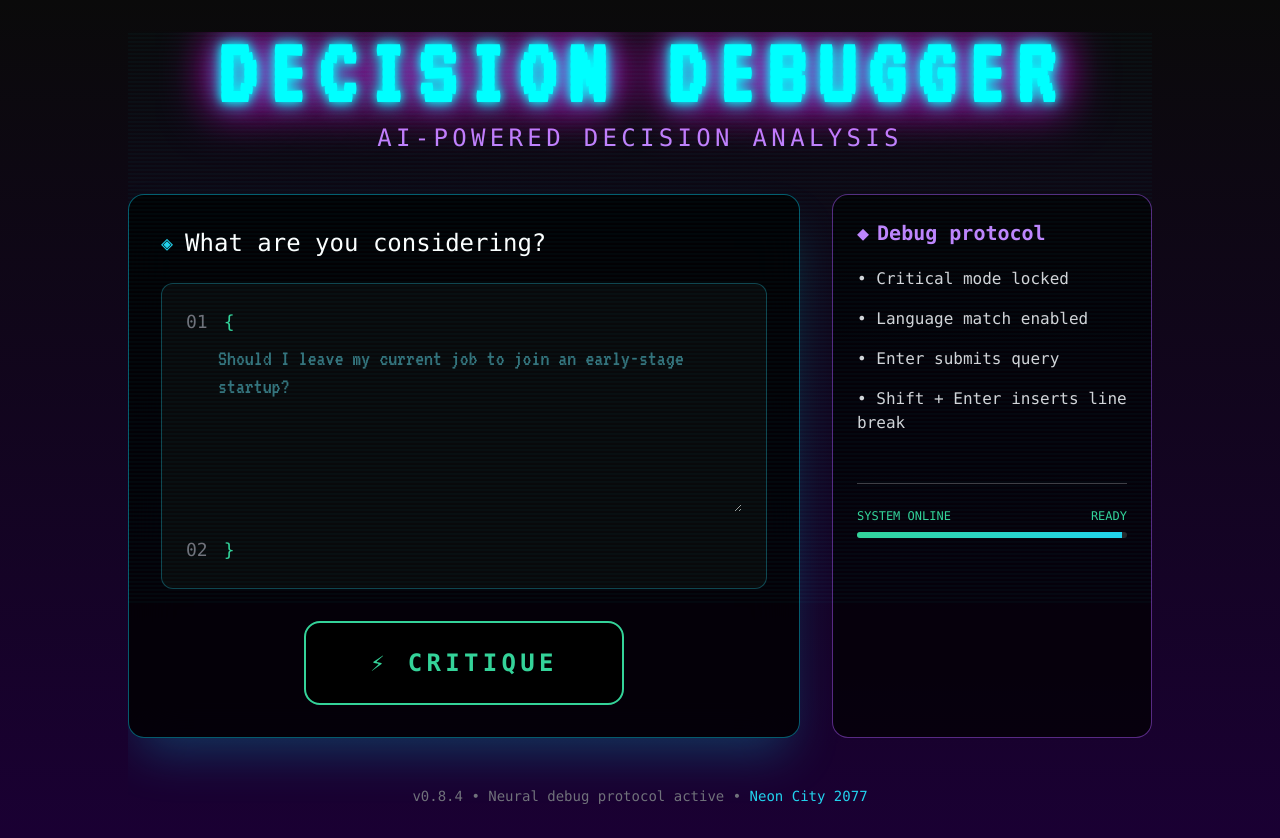
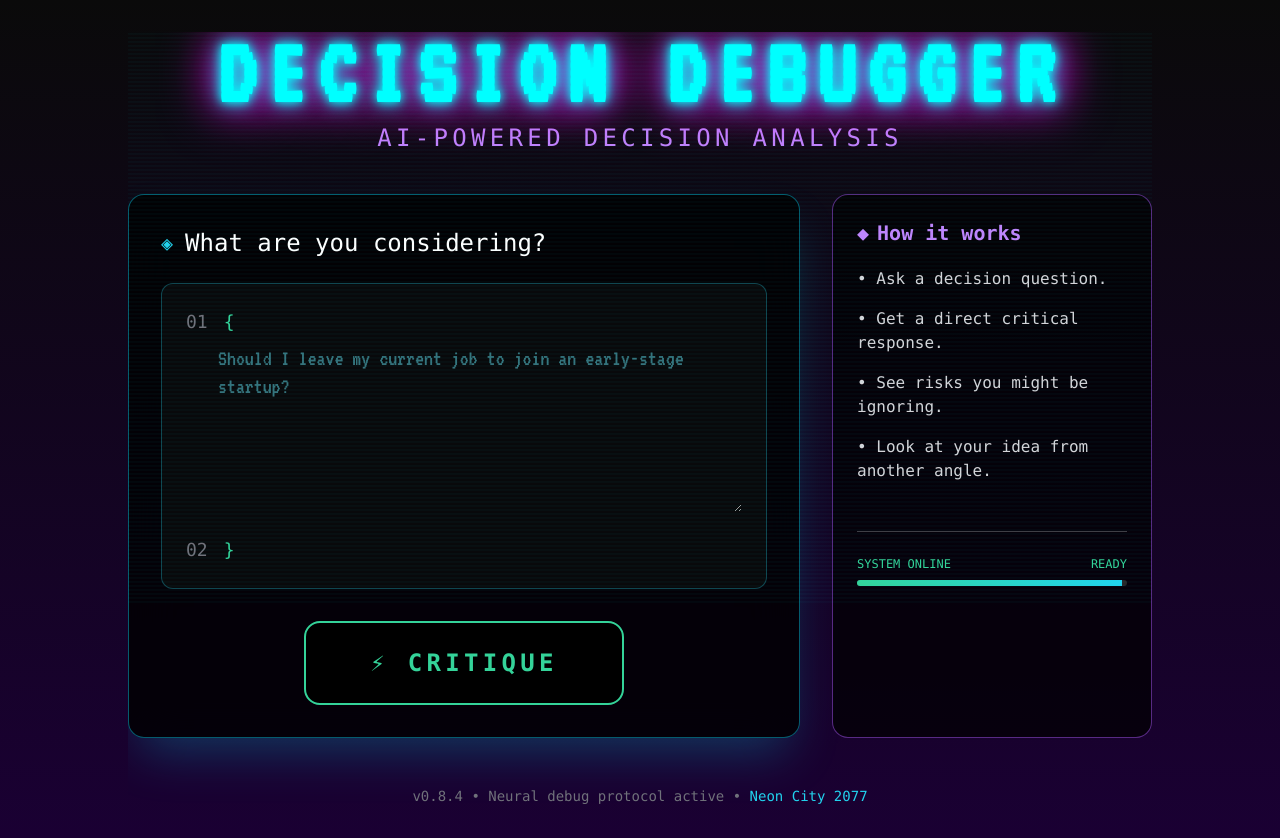
Before and after one commit to Yevhenii90/decision-debugger, a Next.js app: page / in a window 1280 px wide. Built offline with nearby package versions, Linux system fonts and the light colour scheme.

Commit message:
Replace protocol copy with service summary

```diff
--- a/app/page.tsx
+++ b/app/page.tsx
@@ -86,14 +86,14 @@ export default function Home() {
           <aside className="lg:col-span-4">
             <div className="h-full rounded-2xl border border-purple-500/50 bg-black/70 p-6">
               <h2 className="mb-5 flex items-center gap-2 text-xl font-bold text-purple-400">
-                <span aria-hidden="true">◆</span> Debug protocol
+                <span aria-hidden="true">◆</span> How it works
               </h2>
 
               <ul className="space-y-4 text-zinc-300">
-                <li>• Critical mode locked</li>
-                <li>• Language match enabled</li>
-                <li>• Enter submits query</li>
-                <li>• Shift + Enter inserts line break</li>
+                <li>• Ask a decision question.</li>
+                <li>• Get a direct critical response.</li>
+                <li>• See risks you might be ignoring.</li>
+                <li>• Look at your idea from another angle.</li>
               </ul>
 
               <div className="mt-12 border-t border-zinc-700 pt-6">
```
